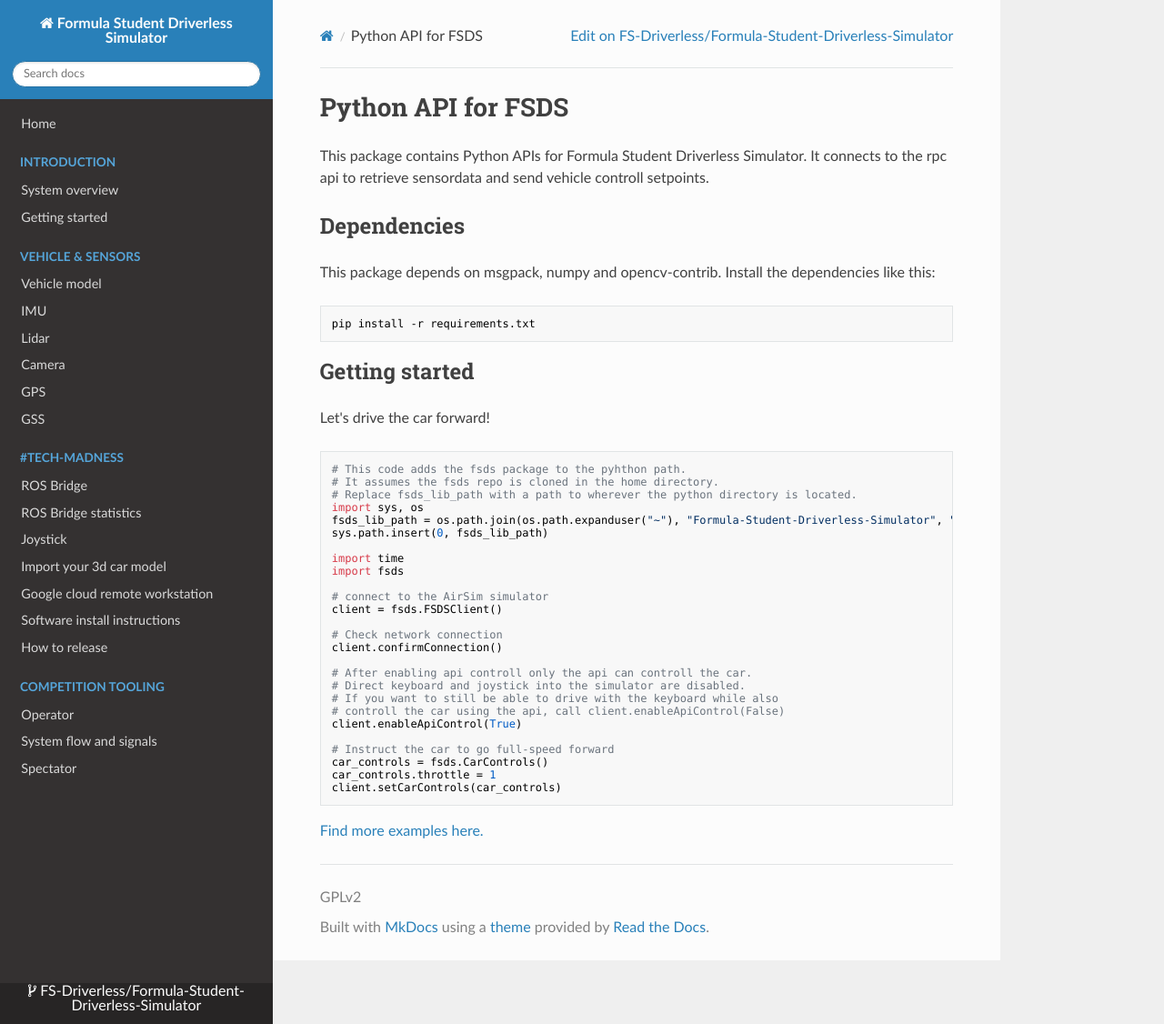
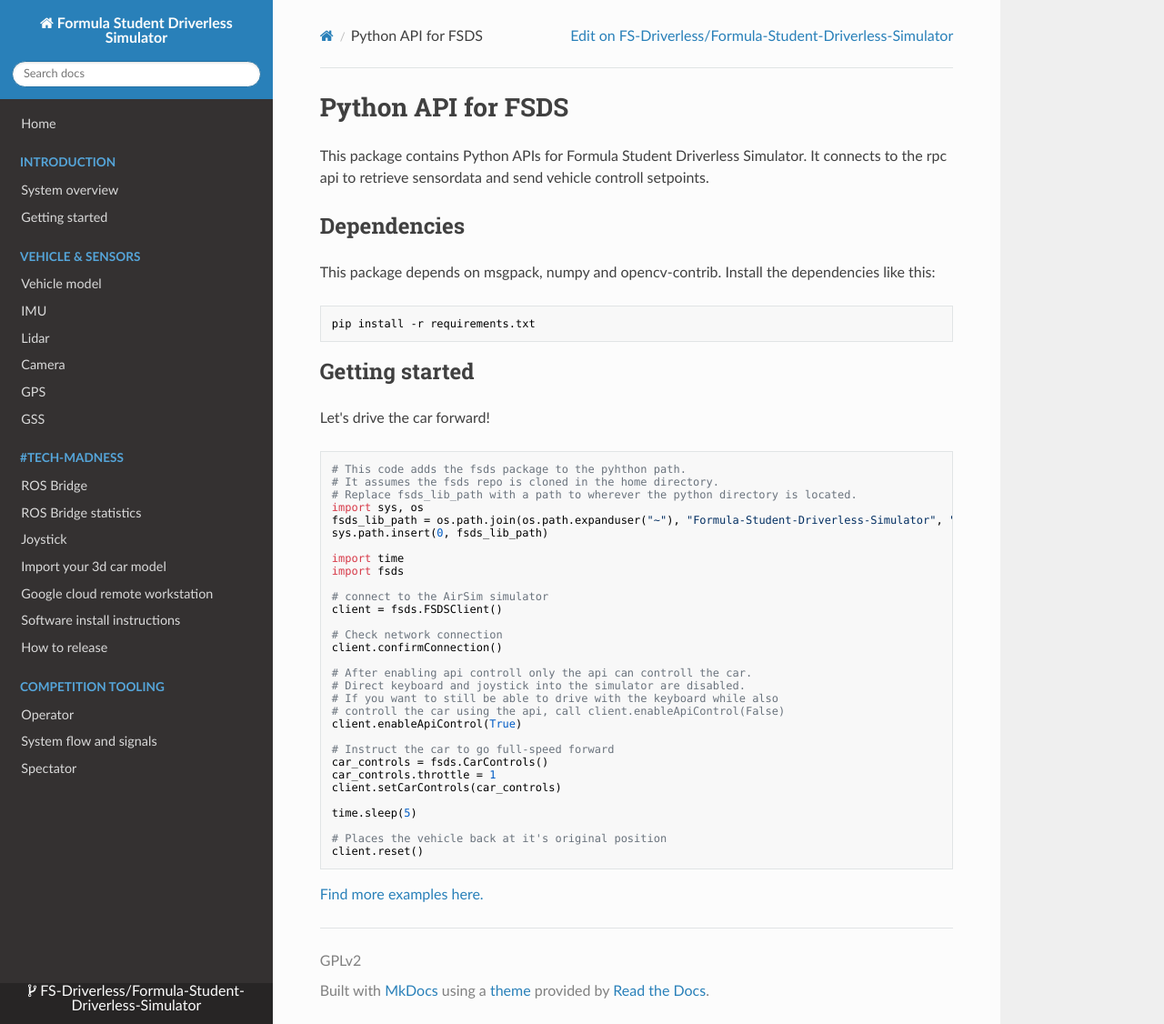
Before and after one commit to FS-Driverless/Formula-Student-Driverless-Simulator, an MkDocs documentation site: the page built from docs/python.md, in a window 1280 px wide and 1126 px high. Shown: the whole window at 91% size. Built offline with MkDocs 1.6.1, drawn with Linux system fonts in a browser that asks for light colours; nearby versions of some CDN libraries; comment, search, counter and statistics services are not loaded.

Commit message:
python docs

````diff
--- a/docs/python.md
+++ b/docs/python.md
@@ -41,6 +41,11 @@
 car_controls = fsds.CarControls()
 car_controls.throttle = 1
 client.setCarControls(car_controls)
+
+time.sleep(5)
+
+# Places the vehicle back at it's original position
+client.reset()
 ```
 
 [Find more examples here.](https://github.com/FS-Driverless/Formula-Student-Driverless-Simulator/tree/master/python/examples)
````
Also changed, not shown: docs/lidar.md (+2 -0 lines), docs/ros-bridge.md (+2 -2 lines).
